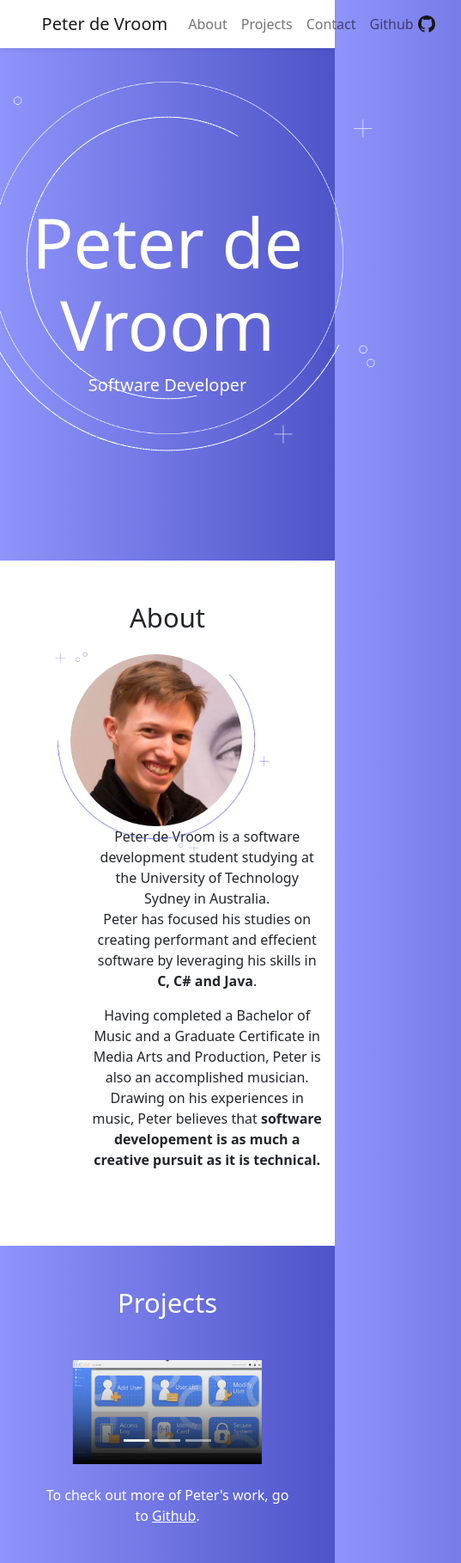
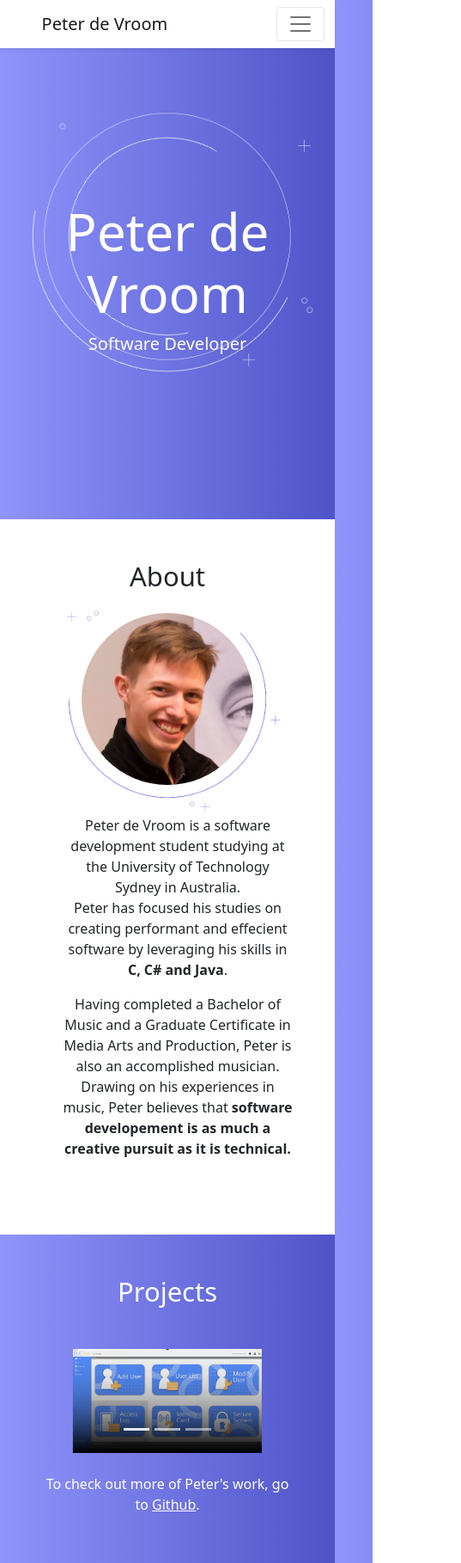
Before and after one commit to OrigamiDev-Pete/OrigamiDev-Pete.github.io, a plain HTML site: page index.html in a window 390 px wide. Shown: the top 1818 px of the page at 86% size, 537 px wide, since content can reach past the window. Drawn offline with Linux system fonts and the light colour scheme.

Commit message:
Added mobile styles for header and about sections

```diff
--- a/css/style.css
+++ b/css/style.css
@@ -14,15 +14,6 @@ body {
     background: linear-gradient(to right, #2C5364, #203A43, #0F2027); /* W3C, IE 10+/ Edge, Firefox 16+, Chrome 26+, Opera 12+, Safari 7+ */
 }
 
-.nav-capsule {
-    background: white;
-    margin: 0 30px 0 30px;
-    position: fixed;
-    transform: translateY(-50px);
-    width: auto;
-    z-index: 0;
-}
-
 .circles {
     height: 500px;
     top: 50px;
@@ -30,10 +21,22 @@ body {
     margin-left: -250px;
 }
 
+.title {
+    font-size: 80px;
+}
+
+.about-container {
+    margin-left: 10%
+}
+
 .profile-img {
     width: 200px;
     height: 200px;
     border-radius: 100%;
+}
+
+.row-breaker {
+    width: 0;
 }
 
 .center-img {
@@ -50,3 +53,27 @@ body {
     from {transform: rotate(0deg);}
     to {transform: rotate(360deg);}
 }
+
+@media screen and (max-width: 600px) {
+    .circles {
+        height: 350px;
+        top: 100px;
+        margin-left: -175px;
+    }
+
+    .title {
+        font-size: 60px;
+    }
+
+    .profile-img-container {
+        margin: 0 auto 35px auto;
+    }
+
+    .about-container {
+        margin: 0;
+    }
+
+    .row-breaker {
+        width: 100%;
+    }
+}
--- a/index.html
+++ b/index.html
@@ -16,17 +16,20 @@
     <meta property="og:title" content="Peter de Vroom"/>
     <meta property="og:description" content="Peter de Vroom is a software developer."/>
 
+    <link rel="stylesheet" href="css/bootstrap.css">
     <link rel="stylesheet" href="css/style.css">
-    <link rel="stylesheet" href="css/bootstrap.css">
     <script src="js/bootstrap.js"></script>
 </head>
 <body class="gradient">
 
     <!-- Navbar -->
-    <nav class="navbar navbar-light navbar-expand bg-white fixed-top shadow-sm">
+    <nav class="navbar navbar-light navbar-expand-sm bg-white fixed-top shadow-sm">
         <div class="container-fluid">
             <a class="navbar-brand" style="margin-left: 10%;" href="#">Peter de Vroom</a>
-            <div class="navbar-collapse">
+            <button class="navbar-toggler" type="button" data-bs-toggle="collapse" data-bs-target="#navbarContent" aria-controls="navbarContent" aria-expanded="false" aria-label="Toggle navbar">
+                <span class="navbar-toggler-icon"></span>
+            </button>
+            <div class="collapse navbar-collapse" id="navbarContent">
                 <ul class="navbar-nav">
                     <li class="nav-item">
                         <a class="nav-link" href="#about">About</a>
@@ -43,6 +46,7 @@
                             <img src="assets/GitHub-Mark-64px.png" class="position-absolute" style="height: 20px; margin-left: 5px; margin-top: 2px;">
                         </a>
                     </li>
+
                 </ul>
             </div>
         </div>
@@ -57,7 +61,7 @@
         <img src="assets/details/Extras.png" class="position-absolute circles">
     </div>
     <div class="px-4 py-5 text-center text-white" style="margin: 125px 0 125px 0;">
-        <h1 class="display-5" style="font-size: 80px;">Peter de Vroom</h1>
+        <h1 class="title display-5">Peter de Vroom</h1>
         <div>
             <p class="lead">Software Developer</p>
         </div>
@@ -66,15 +70,16 @@
     <!-- About -->
     <div id="about" class="bg-white px-4 py-5 my-5">
         <h1 class="display-5 text-center">About</h1>
-        <div class="container" style="margin-left: 10%">
+        <div class="container about-container">
             <div class="container my-4">
                 <div class="row">
-                    <div class="col-auto position-relative">
+                    <div class="col-auto position-relative profile-img-container">
                         <img src="assets/Profile Square.jpg" class="profile-img">
                         <img src="assets/details/Semi_Circle_1_Purple.png" class="position-absolute" style="width: 350px; left: -75px; top: -75px; margin-left: 12px;">
                         <img src="assets/details/Extras_Purple.png" class="position-absolute" style="width: 270px; left: -35px; top: -35px; margin-left: 12px;">
 
                     </div>
+                    <div class="row-breaker"></div>
                     <div class="col ms-4 text-center" style="margin: auto;">
                         <p>
                             Peter de Vroom is a software development student studying at the University of Technology Sydney in Australia.<br>
@@ -106,14 +111,18 @@
                     </div>
                     <div class="carousel-inner">
                         <div class="carousel-item active">
-                            <img src="assets/projects/BUCAM_Grad.jpg" class="d-block w-75 center-img" alt="Desktop App Example">
+                            <a href="assets/projects/BUCAM.png" target="_blank">
+                                <img src="assets/projects/BUCAM_Grad.jpg" class="d-block w-75 center-img" alt="Desktop App Example">
+                            </a>
                             <div class="carousel-caption d-none d-md-block">
                                 <h5>Security Access Manager App</h5>
                                 <p>Desktop application written in C#/WPF leveraging the MVVM pattern. The application interfaces with external hardware to control door locks</p>
                             </div>
                         </div>
                         <div class="carousel-item">
-                            <img src="assets/projects/TODO_Grad.jpg" class="d-block w-75 center-img" alt="Godot Engine Plug-in">
+                            <a href="assets/projects/TODO.jpg" target="_blank">
+                                <img src="assets/projects/TODO_Grad.jpg" class="d-block w-75 center-img" alt="Godot Engine Plug-in">
+                            </a>
                             <div class="carousel-caption d-none d-md-block">
                                 <h5>Godot Engine Todo Plugin</h5>
                                 <p>Free and open-source plugin for the Godot Game Engine. Source available at <a href="https://github.com/OrigamiDev-Pete/TODO_Manager" target="_blank">Github</a>.</p>
```
